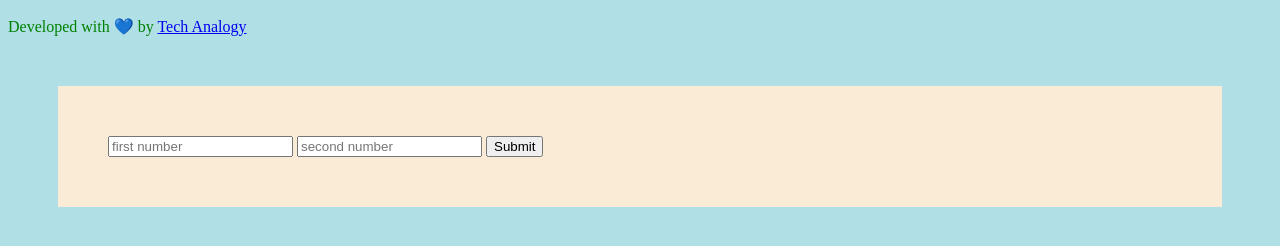
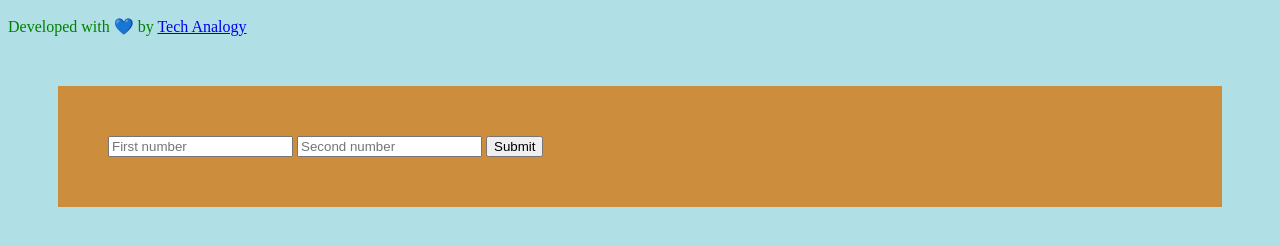
Before and after one commit to ansharora28/Add2Numbers, a plain HTML site: page index.html in a window 1280 px wide. Shown: the part 50-296 px from the top of the page. Drawn offline with Linux system fonts and the light colour scheme.

Commit message:
Final Commit

```diff
--- a/index.css
+++ b/index.css
@@ -4,7 +4,7 @@
 }
 
 .form {
-    background-color: antiquewhite;
+    background-color: rgb(204, 142, 60);
     margin: 50px;
     padding: 50px;
 }
--- a/index.html
+++ b/index.html
@@ -19,8 +19,8 @@
 
     </nav>
     <form onsubmit="add()" class="form">
-        <input type="number" id="a" placeholder="first number" />
-        <input type="number" id="b" placeholder="second number" />
+        <input type="number" id="a" placeholder="First number" />
+        <input type="number" id="b" placeholder="Second number" />
         <button type="submit">Submit</button>
     </form>
     <p style="display: none" id="ans">Sum : <input id="answer" /></p>
@@ -28,8 +28,8 @@
       <video width="320" height="240" autoplay muted loop>
         <source src="file:///C:/Users/pc/Desktop/Add2/assets/video.mp4" type="video/mp4">
         </video>
-        <marquee style= "color:purple">
-            For more such projects follow TechAnalogy! </marquee>
+        <marquee  style= "color:purple" >
+            For more such amazing projects follow TechAnalogy! </marquee>
     <script src="./script.js"></script>
 </body>
 
```
